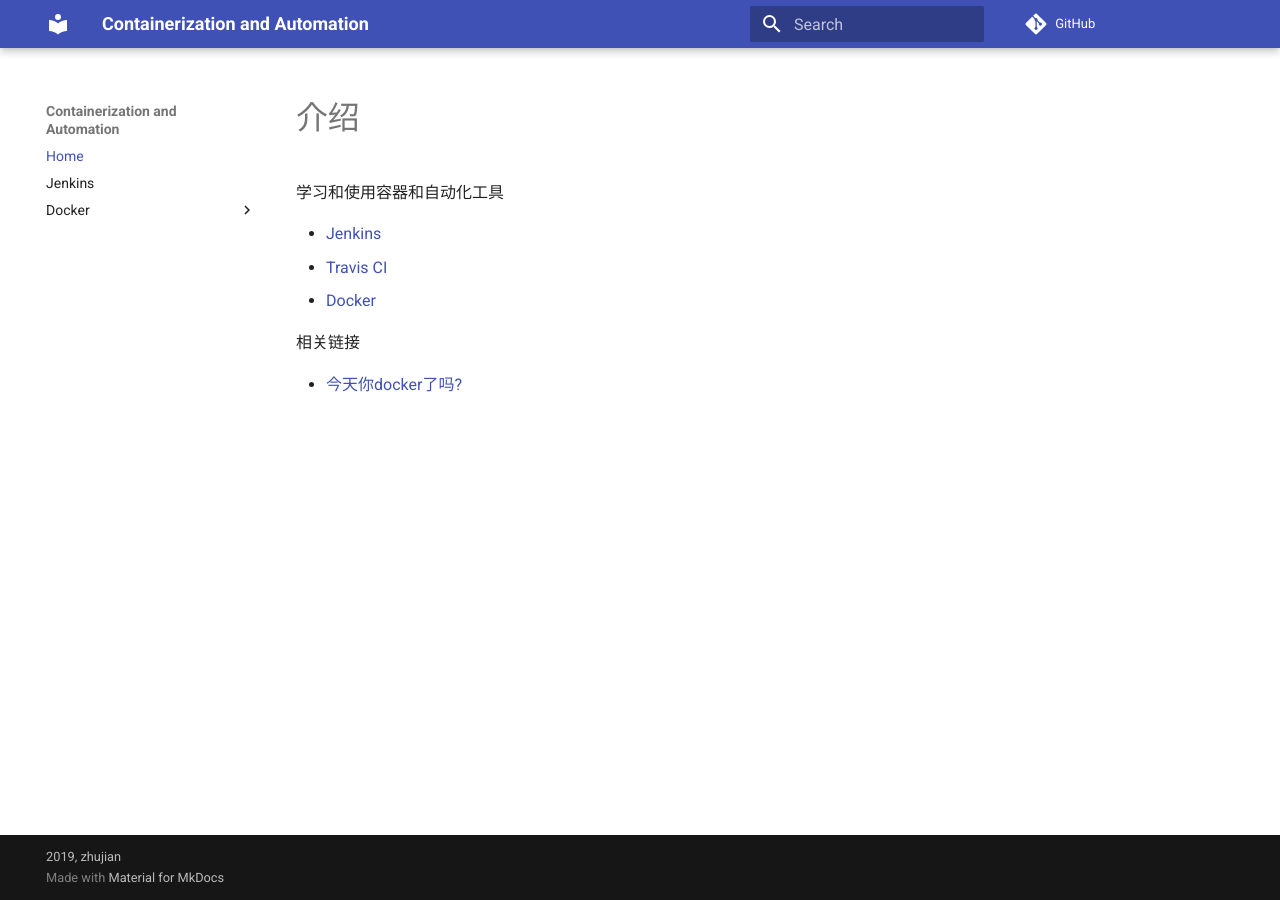
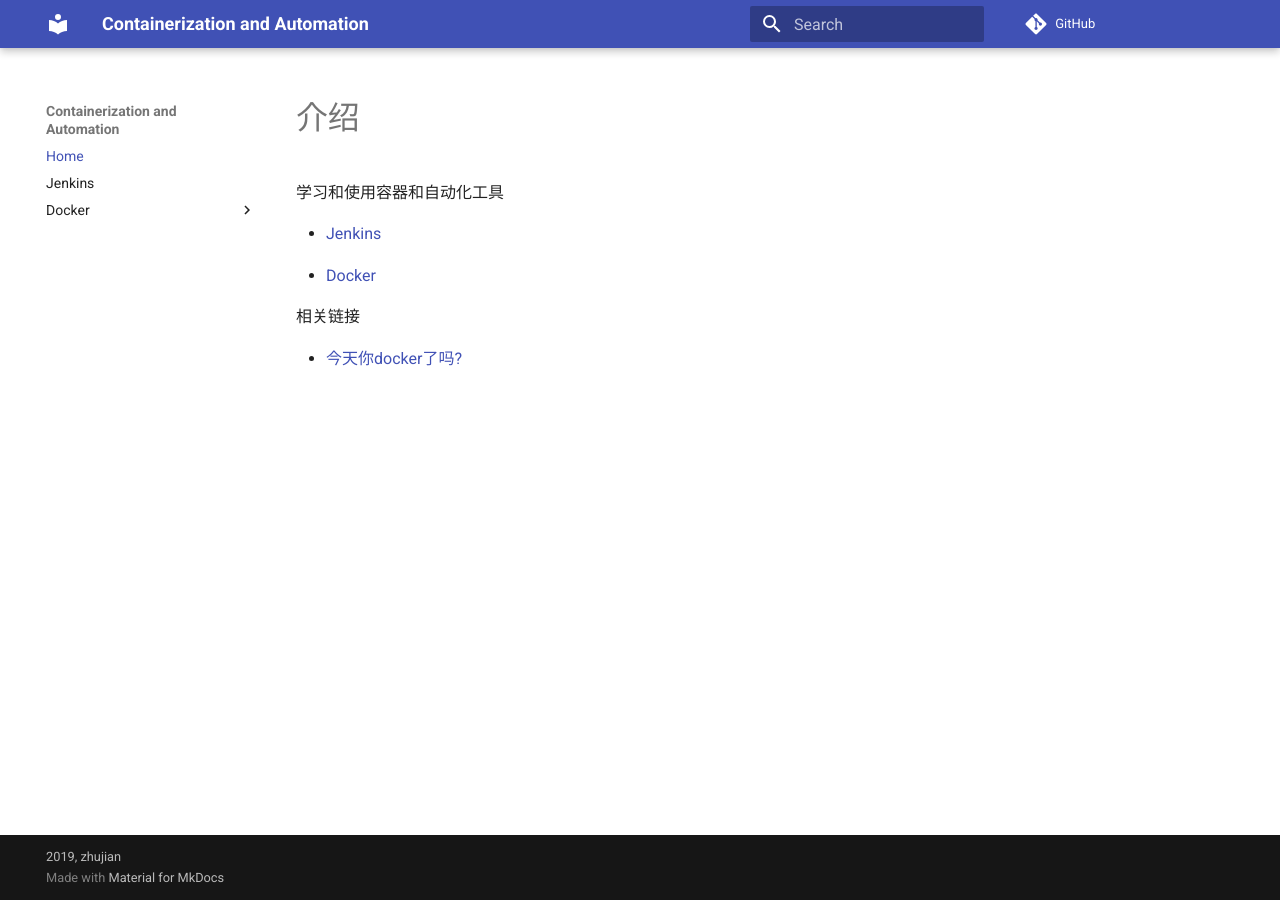
Before and after one commit to Document-Collection/Containerization-Automation, an MkDocs documentation site: the page built from docs/index.md, in a window 1280 px wide. Built offline with MkDocs 1.6.1 and Material for MkDocs 9.7.7, drawn with Linux system fonts in a browser that asks for light colours; comment, search, counter and statistics services are not loaded.

Commit message:
docs(index): 忽略Travis CI链接

```diff
--- a/docs/index.md
+++ b/docs/index.md
@@ -4,7 +4,7 @@
 学习和使用容器和自动化工具
 
 * [Jenkins](./jenkins.md)
-* [Travis CI](./Travis-CI.md)
+<!-- * [Travis CI](./Travis-CI.md) -->
 * [Docker](./docker/basic/[译]docker概述.md)
 
 相关链接
```
